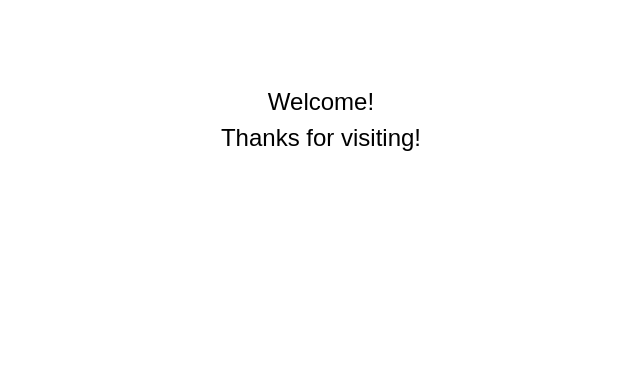
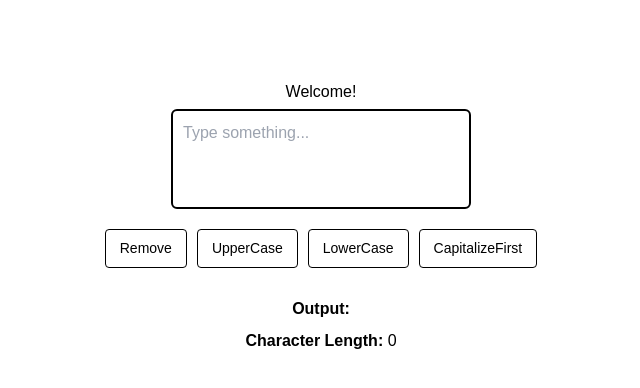
Before and after one commit to syeda-bushra/my-app, a React (Create React App) app: page / in a window 1280 px wide. Shown: the top 388 px of the page, without its empty margins (319-959 px from the left). Built offline with nearby package versions, Linux system fonts and the light colour scheme.

Commit message:
useEffect

```diff
--- a/src/App.css
+++ b/src/App.css
@@ -1,10 +1,56 @@
+body {
+  margin: 0;
+  padding: 0;
+  font-family: Arial, sans-serif;
+}
+
 .centered-container {
-  height: 30vh;
   display: flex;
   flex-direction: column;
+  align-items: center;
+  margin-top: 80px;
+}
+
+h2 {
+  margin-bottom: 5px;
+}
+
+textarea {
+  width: 300px;
+  height: 100px;
+  padding: 10px;
+  font-size: 16px;
+  border-radius: 6px;
+  border: 2px solid black;
+  margin-bottom: 15px;
+  resize: none;
+}
+
+.button-group {
+  display: flex;
+  flex-wrap: wrap;
   justify-content: center;
-  align-items: center;
-  font-family: Arial, sans-serif;
-  font-size: 24px;
-  text-align: center;
+  margin-bottom: 20px;
 }
+
+button {
+  margin: 5px;
+  padding: 8px 14px;
+  font-size: 14px;
+  border: 1px solid black;
+  border-radius: 4px;
+  background-color: white;
+  cursor: pointer;
+}
+
+button:hover {
+  background-color: #f2f2f2;
+}
+
+p {
+  margin: 4px 0;
+}
+
+strong {
+  font-weight: bold;
+}
--- a/src/App.js
+++ b/src/App.js
@@ -1,23 +1,54 @@
 import React, { useState, useEffect } from 'react';
 import './App.css';
 
-function WelcomeMessage() {
-  const [showThanks, setShowThanks] = useState(false);
+function App() {
+  const [inputText, setInputText] = useState('');
+  const [delayedText, setDelayedText] = useState('');
 
   useEffect(() => {
     const timer = setTimeout(() => {
-      setShowThanks(true);
+      setDelayedText(inputText);
     }, 3000);
 
     return () => clearTimeout(timer);
-  });
+  }, [inputText]);
+
+
+
+  const handleRemove = () =>
+    setInputText('');
+  const handleUpperCase = () =>
+    setInputText(inputText.toUpperCase());
+  const handleLowerCase = () =>
+    setInputText(inputText.toLowerCase());
+  const handleCapitalizeFirst = () => {
+    const newText = inputText.charAt(0).toUpperCase() + inputText.slice(1).toLowerCase();
+    setInputText(newText);
+  };
 
   return (
     <div className="centered-container">
-      <p>Welcome!</p>
-      {showThanks && <p>Thanks for visiting!</p>}
+      <h2>Welcome!</h2>
+      <textarea
+        value={inputText}
+        onChange={(e) => setInputText(e.target.value)}
+        rows="4"
+        cols="40"
+        placeholder="Type something..."
+      />
+
+      <div className="button-group">
+        <button onClick={handleRemove}>Remove</button>
+        <button onClick={handleUpperCase}>UpperCase</button>
+        <button onClick={handleLowerCase}>LowerCase</button>
+        <button onClick={handleCapitalizeFirst}>CapitalizeFirst</button>
+      </div>
+
+      <p><strong>Output:</strong> {delayedText}</p>
+      <p><strong>Character Length:</strong> {inputText.length}</p>
+
     </div>
   );
 }
 
-export default WelcomeMessage;
+export default App;
```
